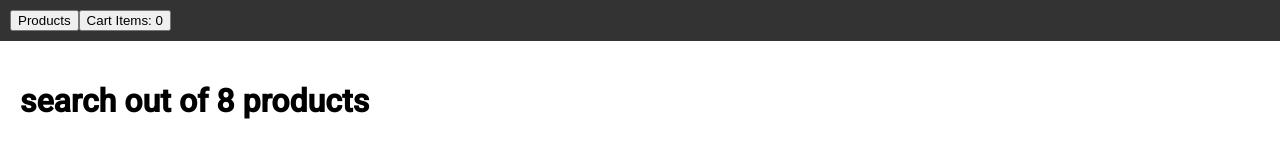
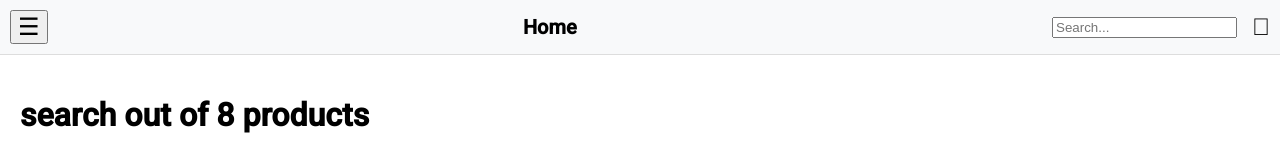
Before and after one commit to eljona406/e-online-shop, an Angular app in the folder e-online-shop/: page / in a window 1280 px wide. Shown: the top 160 px of the page. Built offline with nearby package versions, Linux system fonts and the light colour scheme.

Commit message:
Add header component

```diff
--- a/e-online-shop/src/app/app.component.html
+++ b/e-online-shop/src/app/app.component.html
@@ -1,5 +1,5 @@
 <!-- src/app/app.component.html -->
-<nav>
+<!-- <nav>
 	<button (click)="navigateTo('')">Products</button>
 	<button (click)="navigateTo('cart')">
 		<div class="cart-count">
@@ -7,5 +7,5 @@
 			Cart Items: {{ cartItemCount }}
 		</div>
 	</button>
-</nav>
+</nav> -->
 <router-outlet> </router-outlet>
--- a/e-online-shop/src/app/components/product-detail/product-detail.component.html
+++ b/e-online-shop/src/app/components/product-detail/product-detail.component.html
@@ -1,3 +1,4 @@
+<app-header [pageTitle]="'Products'" [showSearch]="false"></app-header>
 <div>
 	<h1>{{ product?.name }}</h1>
 	<img [src]="product?.imageUrl" alt="{{ product?.name }}" width="300" />
--- a/e-online-shop/src/app/components/product-detail/product-detail.component.ts
+++ b/e-online-shop/src/app/components/product-detail/product-detail.component.ts
@@ -3,11 +3,12 @@ import { ActivatedRoute } from '@angular/router';
 import { Product } from '../../shared/models/product.model';
 import { ProductService } from '../../shared/services/products.service';
 import { CartService } from '../../shared/services/cart.service';
+import { HeaderComponent } from '../../shared/header/header.component';
 
 @Component({
 	selector: 'app-product-detail',
 	standalone: true,
-	imports: [],
+	imports: [HeaderComponent],
 	templateUrl: './product-detail.component.html',
 	styleUrl: './product-detail.component.css',
 })
@@ -18,7 +19,7 @@ export class ProductDetailComponent implements OnInit {
 	constructor(
 		private route: ActivatedRoute,
 		private productService: ProductService,
-		private cartService: CartService,
+		private cartService: CartService
 	) {}
 
 	ngOnInit() {
--- a/e-online-shop/src/app/components/product-list/product-list.component.html
+++ b/e-online-shop/src/app/components/product-list/product-list.component.html
@@ -1,3 +1,4 @@
+<app-header [pageTitle]="'Home'" [showSearch]="true"></app-header>
 <div class="products-container">
 	<div>
 		<h1>search out of {{ products.length }} products</h1>
--- a/e-online-shop/src/app/components/product-list/product-list.component.ts
+++ b/e-online-shop/src/app/components/product-list/product-list.component.ts
@@ -6,11 +6,12 @@ import { MatCardModule } from '@angular/material/card';
 import { MatButtonModule } from '@angular/material/button';
 import { Router } from '@angular/router';
 import { CartService } from '../../shared/services/cart.service';
+import { HeaderComponent } from '../../shared/header/header.component';
 
 @Component({
 	selector: 'app-product-list',
 	standalone: true,
-	imports: [CommonModule, MatCardModule, MatButtonModule],
+	imports: [CommonModule, MatCardModule, MatButtonModule, HeaderComponent],
 	templateUrl: './product-list.component.html',
 	styleUrls: ['./product-list.component.css'],
 })
@@ -30,7 +31,7 @@ export class ProductListComponent {
 	}
 
 	public addToCart(product: Product) {
-		this.cartService.addToCart(product, 1);
+		this.cartService.addToCart(product);
 		alert(`${product.name} added to the cart`);
 	}
 }
--- /dev/null
+++ b/e-online-shop/src/app/shared/header/header.component.css
@@ -0,0 +1,67 @@
+.header-container {
+	display: flex;
+	justify-content: space-between;
+	align-items: center;
+	padding: 10px;
+	background-color: #f8f9fa;
+	border-bottom: 1px solid #ddd;
+  }
+
+  .menu-icon {
+	font-size: 24px;
+	cursor: pointer;
+  }
+
+  .page-title {
+	font-size: 20px;
+	font-weight: bold;
+	text-align: center;
+	flex-grow: 1;
+  }
+
+  .header-right {
+	display: flex;
+	align-items: center;
+  }
+
+  .cart-icon {
+	position: relative;
+	margin-left: 15px;
+	cursor: pointer;
+  }
+
+  .cart-icon-image {
+	font-size: 24px;
+  }
+
+  .cart-count {
+	position: absolute;
+	top: -5px;
+	right: -10px;
+	background-color: red;
+	color: white;
+	padding: 2px 6px;
+	border-radius: 50%;
+	font-size: 14px;
+  }
+
+  .side-menu {
+	position: fixed;
+	top: 0;
+	left: 0;
+	width: 250px;
+	height: 100%;
+	background-color: #333;
+	padding-top: 20px;
+  }
+
+  .side-menu a {
+	padding: 8px 16px;
+	text-decoration: none;
+	color: white;
+	display: block;
+  }
+
+  .side-menu a:hover {
+	background-color: #575757;
+  }
--- /dev/null
+++ b/e-online-shop/src/app/shared/header/header.component.html
@@ -0,0 +1,19 @@
+<header class="header-container">
+	<!-- Burger Menu -->
+	<button class="menu-icon" (click)="toggleMenu()">&#9776;</button>
+	<div class="page-title">{{ pageTitle }}</div>
+
+	<div class="header-right">
+		<input *ngIf="showSearch" type="text" placeholder="Search..." (input)="onSearch($event)" />
+		<div class="cart-icon">
+			<span class="cart-icon-image">&#128722;</span>
+			<span *ngIf="cartCount > 0" class="cart-count">{{ cartCount }}</span>
+		</div>
+	</div>
+</header>
+
+<div *ngIf="isMenuOpen" class="side-menu">
+	<a routerLink="/products">Products</a>
+	<a routerLink="/cart">Cart</a>
+	<!-- Add more menu links as needed -->
+</div>
--- /dev/null
+++ b/e-online-shop/src/app/shared/header/header.component.ts
@@ -0,0 +1,40 @@
+/* eslint-disable @typescript-eslint/no-explicit-any */
+import { Component, Input, OnInit } from '@angular/core';
+import { CartService } from '../services/cart.service';
+import { CommonModule } from '@angular/common';
+
+@Component({
+	selector: 'app-header',
+	standalone: true,
+	imports: [CommonModule],
+	templateUrl: './header.component.html',
+	styleUrl: './header.component.css',
+})
+export class HeaderComponent implements OnInit {
+	@Input() pageTitle = '';
+	@Input() showSearch = false;
+
+	cartCount = 0;
+	isMenuOpen = false;
+
+	constructor(private cartService: CartService) {}
+
+	ngOnInit() {
+		this.cartService.cartCount$.subscribe((count: number) => {
+			this.cartCount = count;
+		});
+	}
+
+	toggleMenu() {
+		this.isMenuOpen = !this.isMenuOpen;
+	}
+
+	onSearch(event: any) {
+		console.log(event);
+		//TODO
+	}
+
+	goToCart() {
+		//TODO
+	}
+}
```
Also changed, not shown: 1 other file (tests, documents, lock files or other folders).
